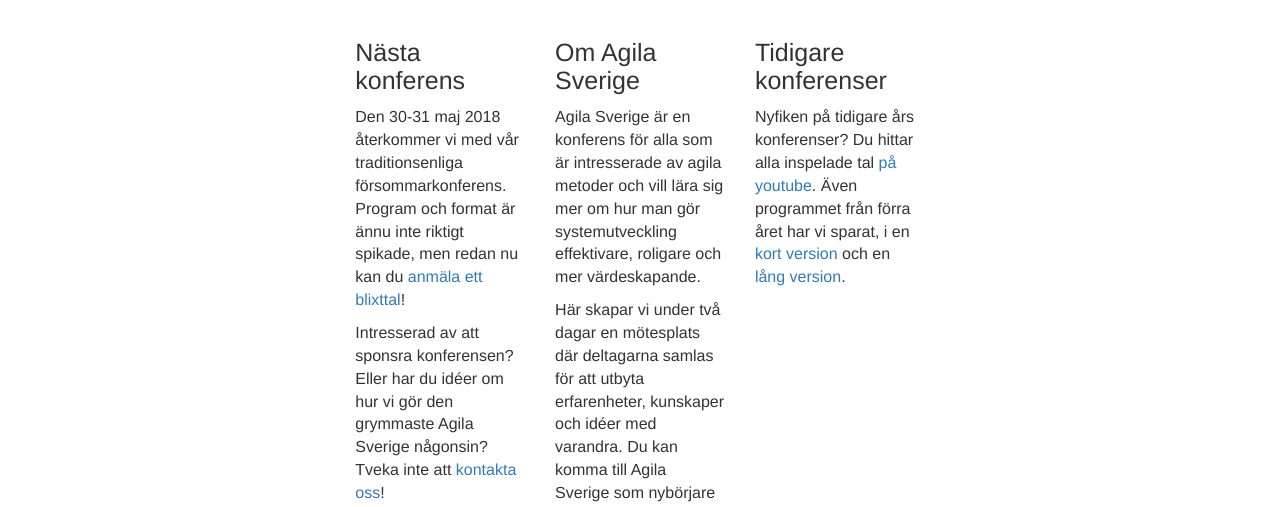
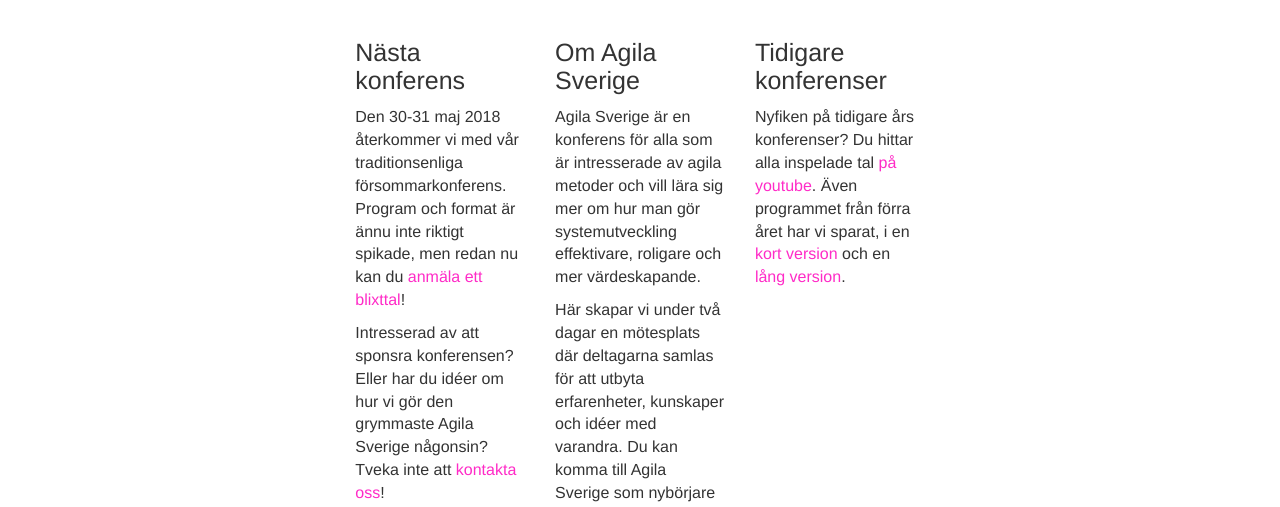
Before and after one commit to agilasverige/node-express-site, a plain HTML site: page index.html in a window 1280 px wide. Shown: the part 287-794 px from the top of the page. Drawn offline with nearby package versions, Linux system fonts and the light colour scheme.

Commit message:
Pink links

```diff
--- a/styles.css
+++ b/styles.css
@@ -15,6 +15,10 @@
 
 h3 {
     font-size: 2.5rem;
+}
+
+a {
+    color: #FF2BC7;
 }
 
 .page-header {
```
